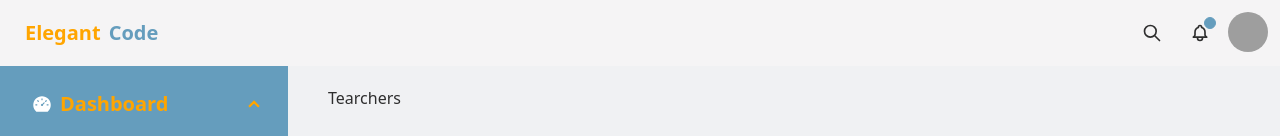
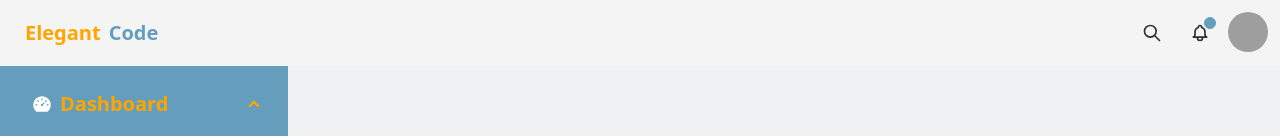
Before and after one commit to rhshuvo44/School-dashboard, a React (Vite) app: page /tearchers in a window 1280 px wide. Shown: the top 136 px of the page. Built offline with nearby package versions, Linux system fonts and the light colour scheme; grey boxes are pictures that could not be loaded.

Commit message:
footer bugs issu fix

```diff
--- a/src/layout/Footer.jsx
+++ b/src/layout/Footer.jsx
@@ -1,6 +1,6 @@
 const Footer = () => {
   return (
-    <footer className="footer footer-center p-4 bg-black text-white bottom-0">
+    <footer className="footer footer-center p-4 bg-black text-white">
       <aside>
         <p>
           Copyright © 2023 - All right reserved by
--- a/src/layout/MainLayout.jsx
+++ b/src/layout/MainLayout.jsx
@@ -18,12 +18,12 @@ const MainLayout = () => {
           type="checkbox"
           className="drawer-toggle"
         />
-        <div className="drawer-content px-10 py-5 bg-[#F0F1F3]">
+        <div className="drawer-content min-h-screen px-10 py-5 bg-[#F0F1F3]">
           <Outlet />
         </div>
         <div className="drawer-side">
           <label htmlFor="sideBarDashboard" className="drawer-overlay"></label>
-          <ul className="menu px-4 pb-24 pt-24 md:p-4 w-full md:w-72 min-h-full bg-primary text-white">
+          <ul className="menu px-4 pb-24 pt-24 md:p-4 w-72 md:w-72 min-h-full bg-primary text-white">
             <li>
               <details open>
                 <summary className="font-bold text-xl text-[orange] hover:bg-transparent hover:text-[orange]">
--- a/src/pages/Tearchers.jsx
+++ b/src/pages/Tearchers.jsx
@@ -1,5 +1,5 @@
 const Tearchers = () => {
-  return <div>Tearchers</div>;
+  return <div></div>;
 };
 
 export default Tearchers;
```
